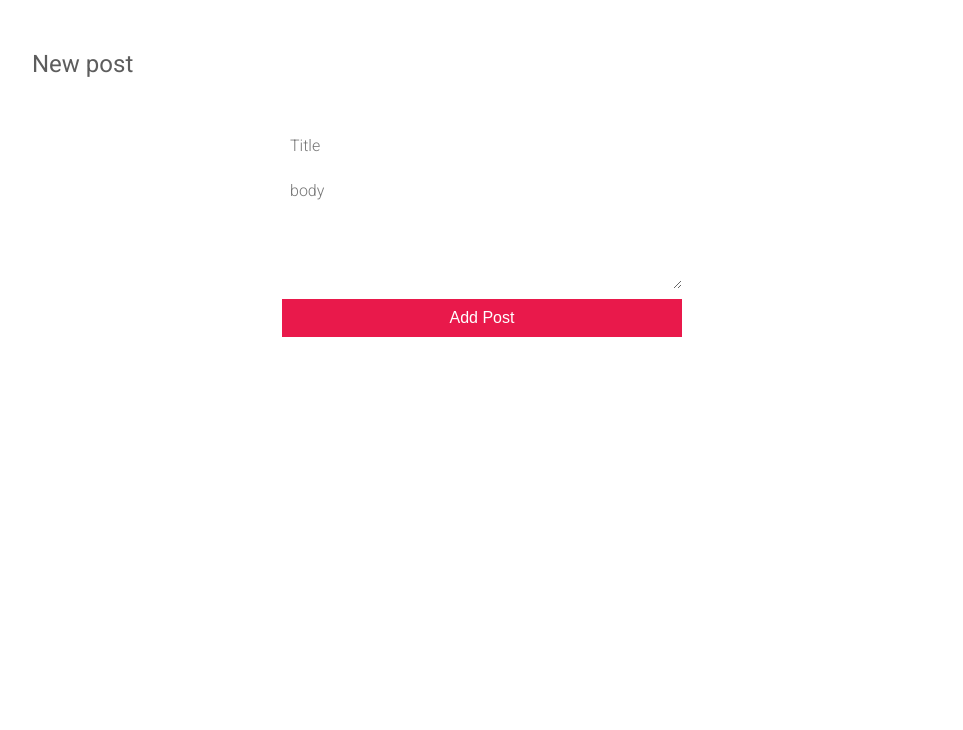
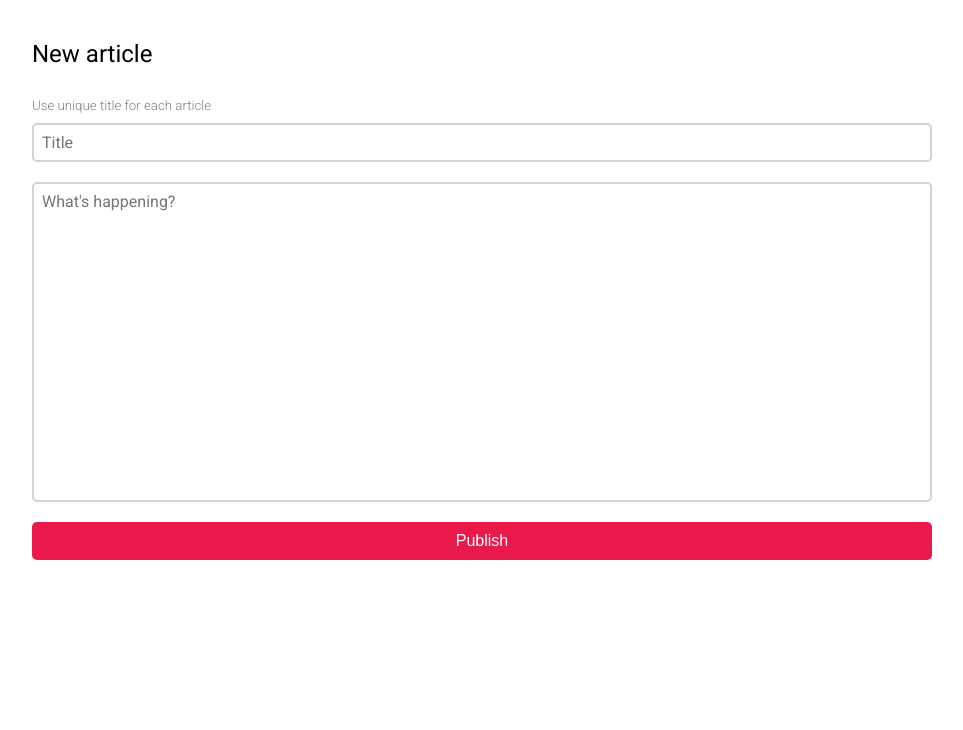
Before and after one commit to manemotha/mwo-website, a FastAPI app: page /admin in a window 1280 px wide. Shown: the part 70-800 px from the top of the page, without its empty margins (158-1121 px from the left). Run offline with FastAPI, Linux system fonts and the light colour scheme.

Commit message:
refactor admin post form for improved styling and user experience

```diff
--- a/templates/admin.html
+++ b/templates/admin.html
@@ -10,10 +10,35 @@
 <body>
 
 <style>
-    input, textarea {
-        border: none;
+    .inputField {
+        border: 2px solid lightgray;
+        outline: none;
+        border-radius: 5px;
+        padding: 8px;
         font-weight: normal;
-        font-family: Roboto-Light;
+        font-size: 16px;
+        font-family: Roboto-Regular, sans-serif;
+        transition: 0.2s ease;
+    }
+    .inputField:focus {
+        text-decoration: none;
+        border: 2px solid var(--primary-color);
+        transition: 0.2s ease;
+    }
+
+    .formContainer {
+        display: grid;
+        gap: 20px;
+    }
+    .formSectionContainer {
+        display: grid;
+        grid-template-columns: auto;
+    }
+    .formSectionHint {
+        font-family: Roboto-Light, sans-serif;
+        font-weight: normal;
+        color: gray;
+        margin: 0px 0px 10px 0px;
     }
 </style>
 
@@ -36,14 +61,27 @@
 
 <main class="contentArea">
 
-    <h5 style="font-size: 24px; font-family: Roboto-Regular; font-weight: normal; color: var(--secondary-text-color); margin: var(--page-margin); margin-top: 50px; margin-bottom: 50px">New post</h5>
+    <div class="content" style="margin-top: 40px">
+        <h5 style="font-size: 24px; font-family: Roboto-Regular; font-weight: normal; color: black; margin-bottom: 30px">New article</h5>
 
-    <div style="display: flex; flex-direction: column; gap: 20px; align-items: center; margin: var(--page-margin)">
+        <form class="formContainer" action="/admin/add_post" method="post">
 
-        <form action="/admin/add_post" method="post" style="display: flex; flex-direction: column; gap: 10px; width: 100%; max-width: 400px;">
-            <input type="text" name="title" placeholder="Title" required style="padding: 8px; font-size: 16px;">
-            <textarea name="body" placeholder="body" required style="padding: 8px; font-size: 16px; height: 100px;"></textarea>
-            <button type="submit" style="padding: 10px; font-size: 16px; background-color: var(--primary-color); color: white; border: none; cursor: pointer;">Add Post</button>
+            <!-- TITLE FIELD -->
+            <nav class="formSectionContainer">
+                <h5 class="formSectionHint">Use unique title for each article</h5>
+                <input class="inputField" type="text" name="title" placeholder="Title" required>
+            </nav>
+
+            <!-- BODY FIELD -->
+            <textarea class="inputField" name="body" placeholder="What's happening?" required style="height: 300px; resize: none"></textarea>
+            <button type="submit" style="
+            padding: 10px;
+            font-size: 16px;
+            border-radius: 5px;
+            background-color: var(--primary-color);
+            color: white;
+            border: none;
+            cursor: pointer;">Publish</button>
         </form>
     </div>
 
```
